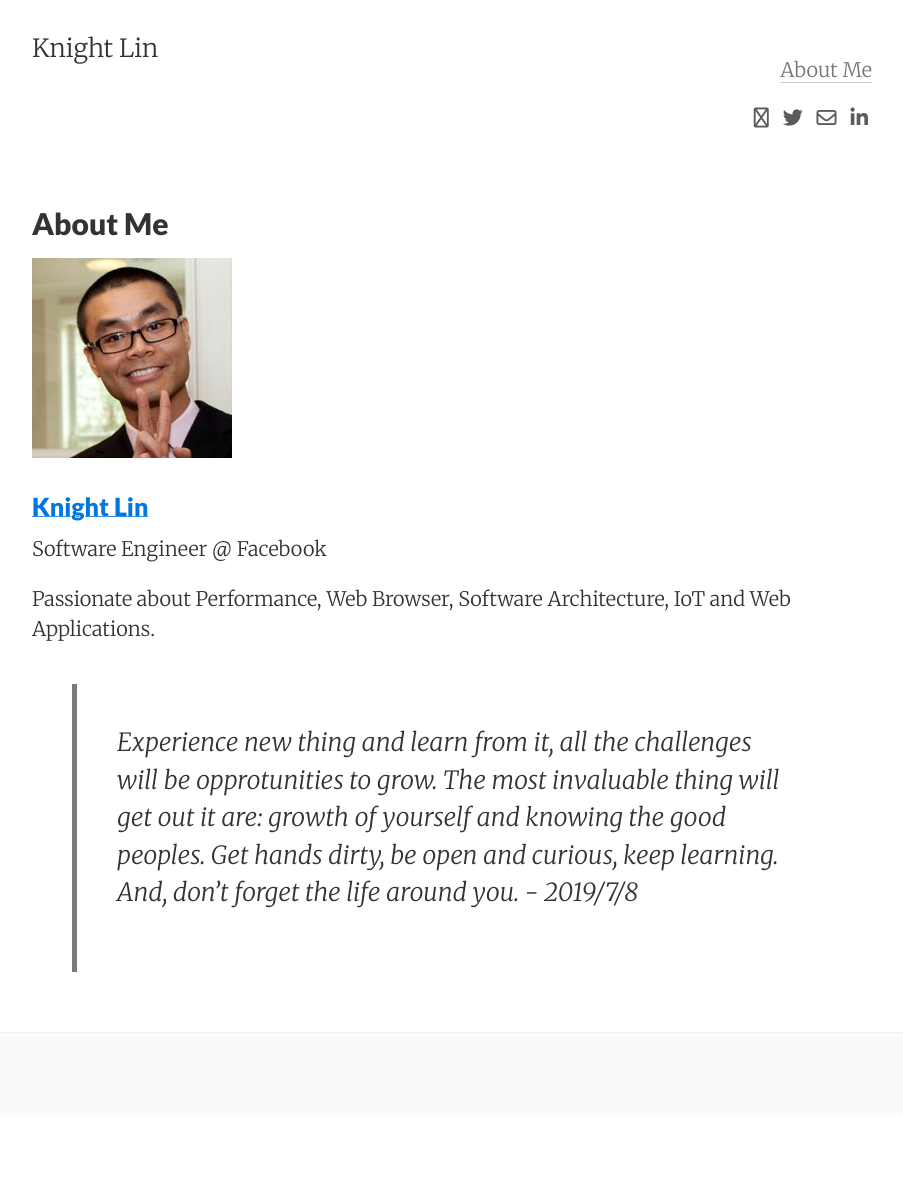
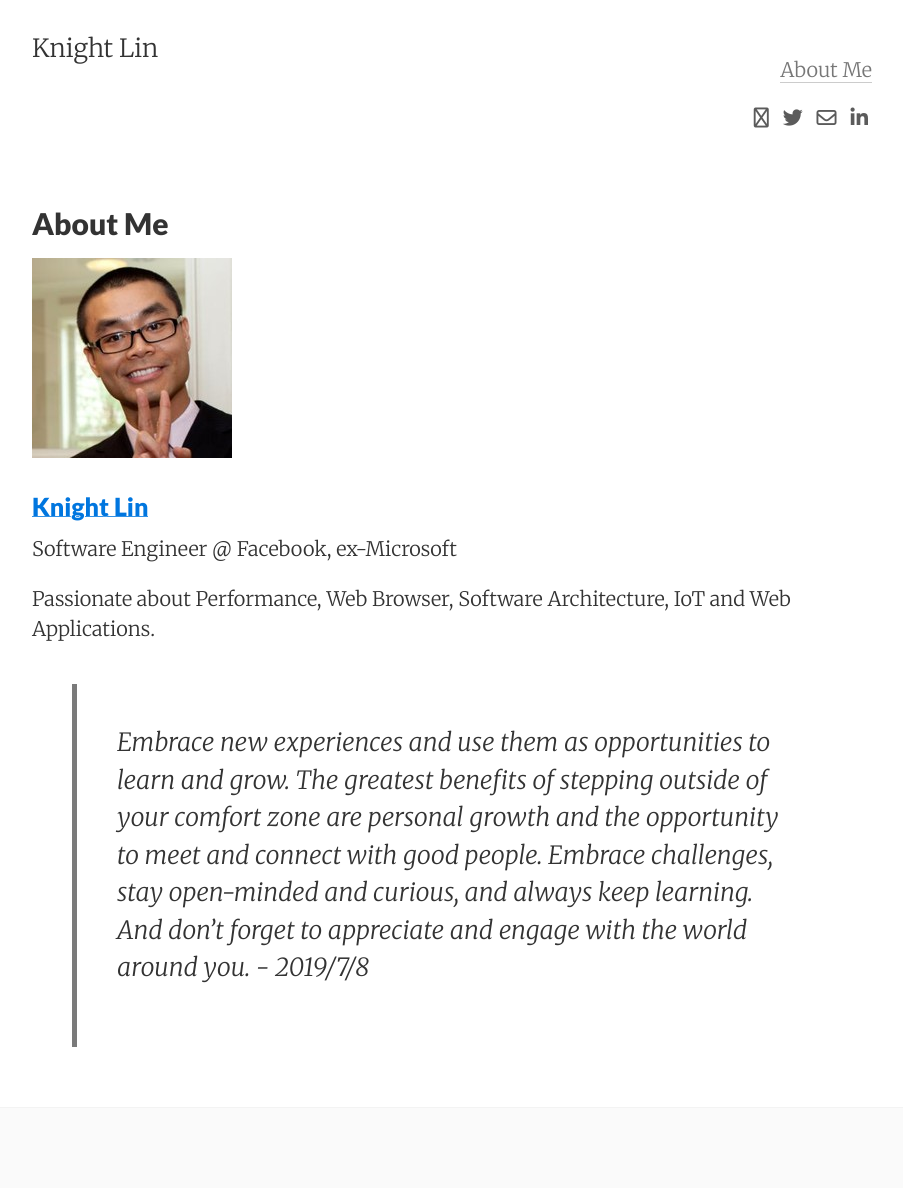
Before and after one commit to knightlinwu/blog, a Jekyll site: the page built from about.md, in a window 1280 px wide. Shown: the whole page, without its empty margins (188-1091 px from the left). Built offline with Jekyll 4.4.1, drawn with Linux system fonts in a browser that asks for light colours; nearby versions of some CDN libraries; before the commit the page ends 1113 px from its top, so only the background shows below that.

Commit message:
Update the message w/ ChatGPT refined
Update the message and background

```diff
--- a/about.md
+++ b/about.md
@@ -8,8 +8,8 @@ tags: about
 ![Me]({{ site.url }}/images/me.jpeg)
 ### [Knight Lin](https://www.linkedin.com/in/knightlinwu/)
 
-Software Engineer @ Facebook
+Software Engineer @ Facebook, ex-Microsoft
 
 Passionate about Performance, Web Browser, Software Architecture, IoT and Web Applications.
 
-> Experience new thing and learn from it, all the challenges will be opprotunities to grow. The most invaluable thing will get out it are: growth of yourself and knowing the good peoples. Get hands dirty, be open and curious, keep learning. And, don't forget the life around you. - 2019/7/8
+> Embrace new experiences and use them as opportunities to learn and grow. The greatest benefits of stepping outside of your comfort zone are personal growth and the opportunity to meet and connect with good people. Embrace challenges, stay open-minded and curious, and always keep learning. And don't forget to appreciate and engage with the world around you. - 2019/7/8
```
